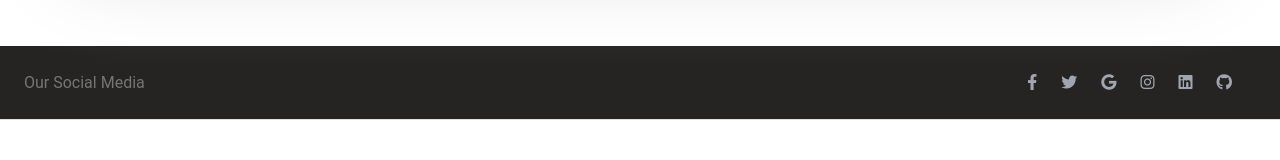
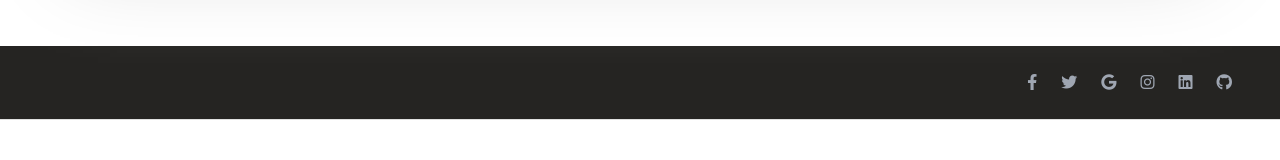
Before and after one commit to BogdanMoisoiu/Team-5-Landing-Course, an Angular app in the folder portfolio/: page / in a window 1280 px wide. Shown: the part 1646-1806 px from the top of the page. Built offline with nearby package versions, Linux system fonts and the light colour scheme.

Commit message:
footer
Signed-off-by: UsernameIsAlwaysNotAvailable <narek.shahverdyan99@gmail.com>

```diff
--- a/portfolio/src/app/footer/footer.component.html
+++ b/portfolio/src/app/footer/footer.component.html
@@ -3,7 +3,7 @@
     <section class="social d-flex justify-content-center justify-content-lg-between p-4 border-bottom">
         <!-- Left -->
         <div class="me-5 d-none d-lg-block">
-            <span>Our Social Media</span>
+            <span></span>
         </div>
         <!-- Left -->
 
```
